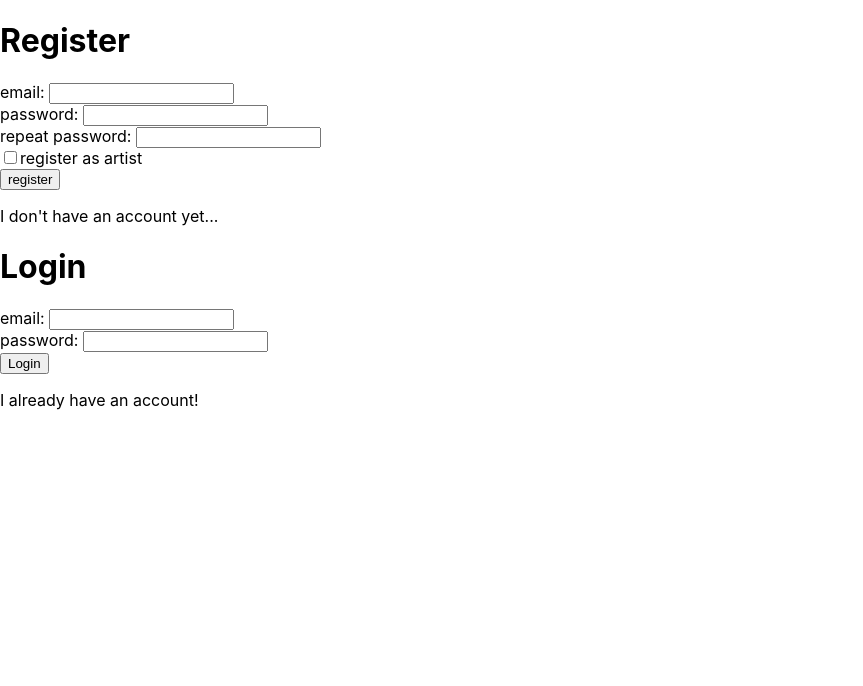
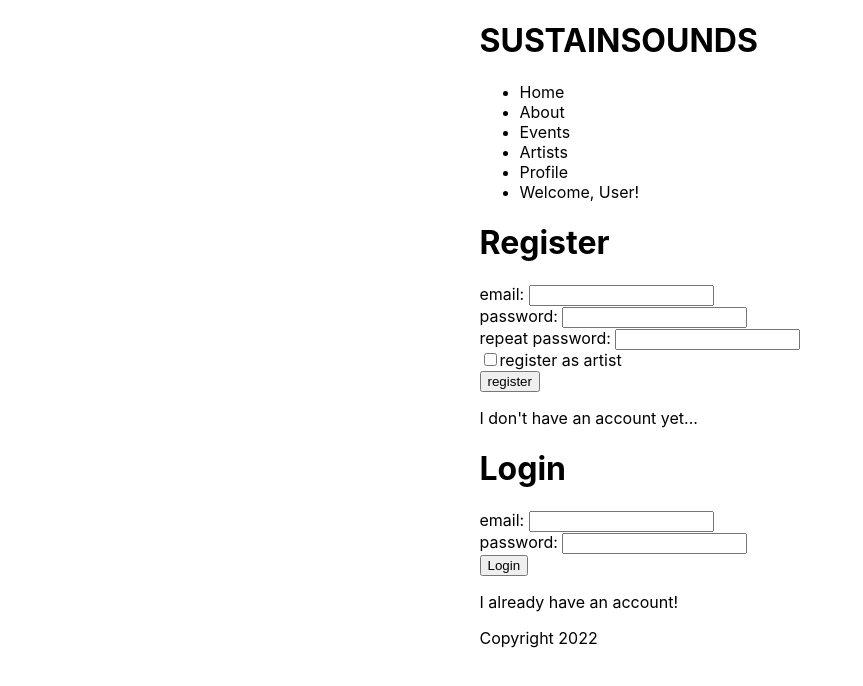
Before and after one commit to vnemchev/sustainsounds-react, a React (Create React App) app in the folder client/: page / in a window 1280 px wide. Shown: the top 686 px of the page, without its empty margins (0-863 px from the left). Built offline with nearby package versions, Linux system fonts and the light colour scheme.

Commit message:
Basic header and footer

```diff
--- a/client/src/App.js
+++ b/client/src/App.js
@@ -1,11 +1,20 @@
-import { Login } from './components/auth/Login';
-import { Register } from './components/auth/Register';
+import Header from './components/common/header/Header';
+import Footer from './components/common/footer/Footer';
+
+import Login from './components/auth/Login';
+import Register from './components/auth/Register';
 
 const App = () => {
     return (
         <>
-            <Register />
-            <Login />
+            <Header />
+
+            <div className="main-container">
+                <Register />
+                <Login />
+            </div>
+
+            <Footer />
         </>
     );
 };
--- a/client/src/components/auth/Login.js
+++ b/client/src/components/auth/Login.js
@@ -1,7 +1,7 @@
 import { useState } from 'react';
 import * as userService from '../../services/userService';
 
-export const Login = () => {
+const Login = () => {
     const [loginData, setLoginData] = useState({
         email: '',
         password: '',
@@ -60,3 +60,5 @@ export const Login = () => {
         </>
     );
 };
+
+export default Login;
--- a/client/src/components/auth/Register.js
+++ b/client/src/components/auth/Register.js
@@ -1,7 +1,7 @@
 import { useState } from 'react';
 import * as userService from '../../services/userService';
 
-export const Register = () => {
+const Register = () => {
     const [registerData, setRegisterData] = useState({
         email: '',
         password: '',
@@ -115,3 +115,5 @@ export const Register = () => {
         </>
     );
 };
+
+export default Register;
--- /dev/null
+++ b/client/src/components/common/footer/Footer.js
@@ -0,0 +1,5 @@
+const Footer = () => {
+    return <p>Copyright 2022</p>;
+};
+
+export default Footer;
--- /dev/null
+++ b/client/src/components/common/header/Header.js
@@ -0,0 +1,17 @@
+const Header = () => {
+    return (
+        <>
+            <h1>SUSTAINSOUNDS</h1>
+            <ul>
+                <li>Home</li>
+                <li>About</li>
+                <li>Events</li>
+                <li>Artists</li>
+                <li>Profile</li>
+                <li>Welcome, User!</li>
+            </ul>
+        </>
+    );
+};
+
+export default Header;
--- a/client/src/index.css
+++ b/client/src/index.css
@@ -5,6 +5,9 @@ body {
     sans-serif;
   -webkit-font-smoothing: antialiased;
   -moz-osx-font-smoothing: grayscale;
+  display: flex;
+  align-items: center;
+  justify-content: center;
 }
 
 code {
```
